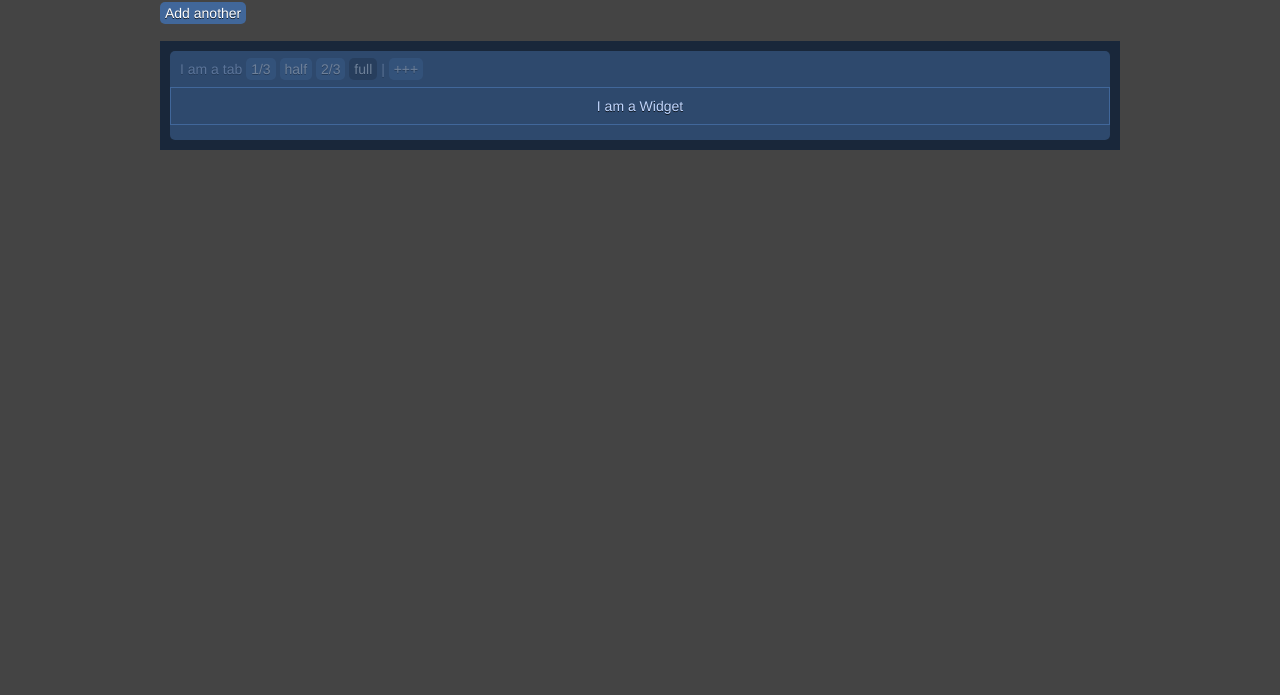
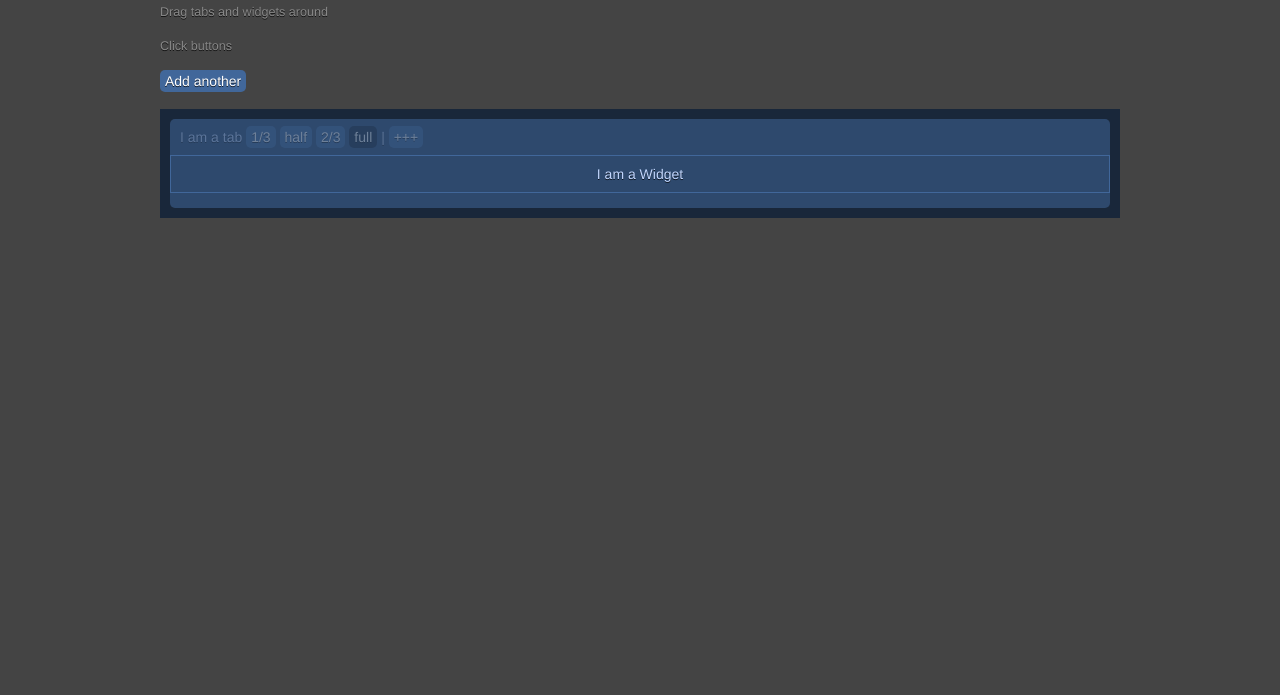
Before and after one commit to pitr/grid_cms, a plain HTML site: page index.html in a window 1280 px wide. Shown: the part 105-800 px from the top of the page. Drawn offline with Linux system fonts and the light colour scheme.

Commit message:
add instructions

```diff
--- a/css/uncompressed/demo.css
+++ b/css/uncompressed/demo.css
@@ -36,7 +36,12 @@ h2 {
   text-align: center;
 }
 
-p {
+p.instructions {
+  color: #888;
+  font-size: 90%;
+}
+
+.container_12 p {
   border: 1px solid #41679A;
   overflow: hidden;
   text-align: center;
--- a/index.html
+++ b/index.html
@@ -19,6 +19,8 @@
   Grid Layout Engine - PoC
 </h1>
 <div class='container_16'>
+  <p class='instructions'>Drag tabs and widgets around</p>
+  <p class='instructions'>Click buttons</p>
   <a href='#' class='add_another_grid'>Add another</a>
 </div>
 
```
